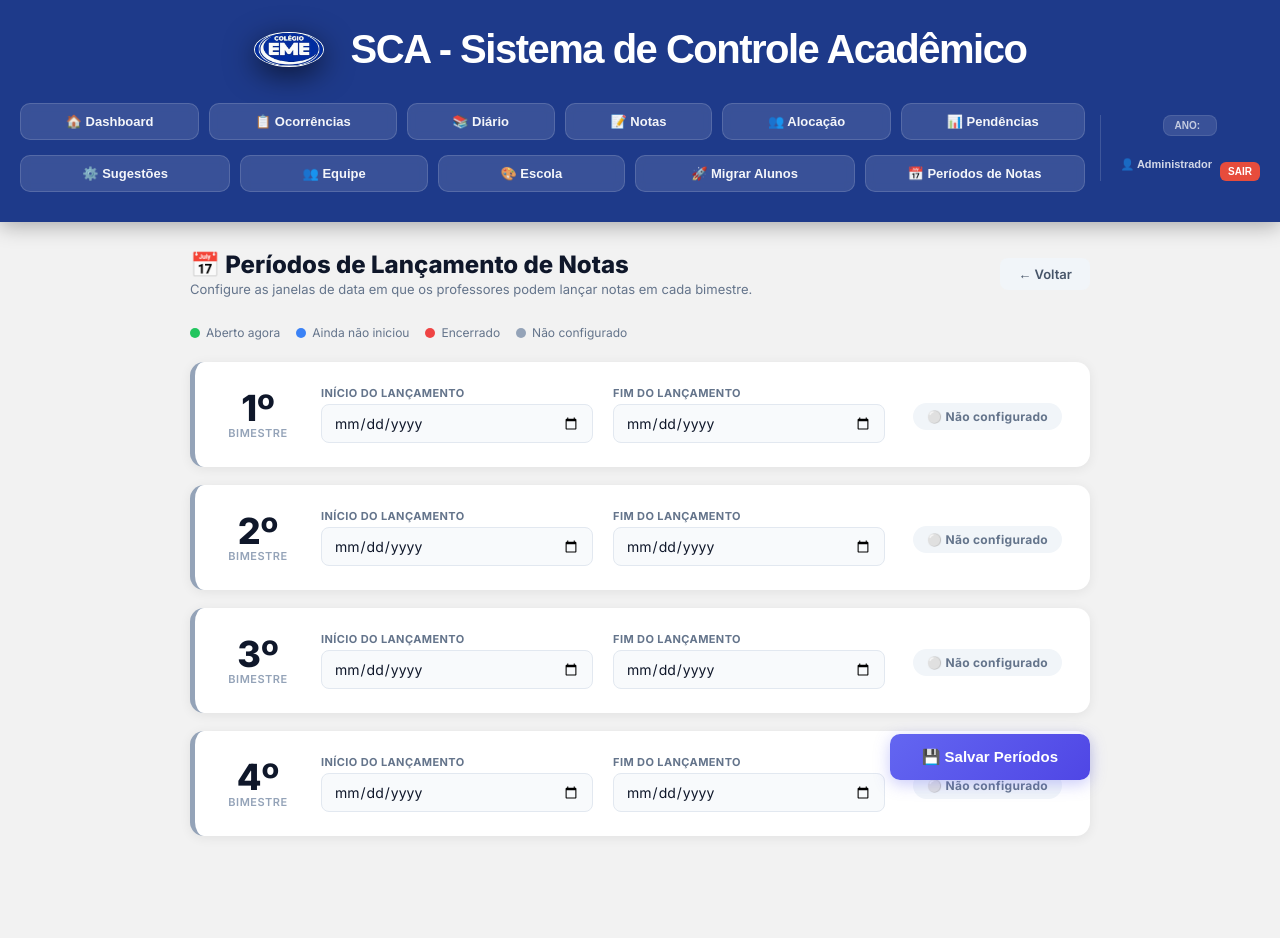
After one commit to professorsilvio-alt/colegioeme, a Django app: page /secretaria/periodos-notas/ in a window 1280 px wide. The commit adds this page. Run offline with Django 4.2, Linux system fonts and the light colour scheme; a user stored in the database is signed in; data comes from the database, SQL or seed files in the repository; data that the repository does not hold is empty.

Commit message:
feat: periodos de lançamento de notas por bimestre e avisos dinamicos

```diff
--- a/core/static/core/style.css
+++ b/core/static/core/style.css
@@ -27,8 +27,9 @@ header {
     align-items: center;
     max-width: 1400px;
     margin: 0 auto;
-    padding: 0 20px;
-    gap: 40px;
+    padding: 10px 20px;
+    gap: 20px;
+    flex-wrap: wrap;
 }
 
 .header-left {
@@ -61,9 +62,10 @@ header {
 
 .nav-row {
     display: flex;
-    gap: 15px;
+    gap: 10px;
     justify-content: center;
     width: 100%;
+    flex-wrap: wrap;
 }
 
 .nav-item {
@@ -81,9 +83,9 @@ header {
     gap: 8px;
     background: rgba(255, 255, 255, 0.12);
     border: 1px solid rgba(255, 255, 255, 0.15);
-    flex: 1; /* Distribute space */
+    flex: 1 1 auto; /* Allow shrink and grow */
     max-width: 220px; /* Prevent over-expansion */
-    min-width: 120px;
+    min-width: 110px;
     backdrop-filter: blur(5px);
 }
 
--- a/core/templates/core/base.html
+++ b/core/templates/core/base.html
@@ -5,10 +5,21 @@
     <meta charset="UTF-8">
     <title>{% block title %}SCA - Sistema de Controle Acadêmico{% endblock %}</title>
     <meta name="viewport" content="width=device-width, initial-scale=1.0">
-    <link rel="stylesheet" href="{% static 'core/style.css' %}?v=6">
+    <link rel="stylesheet" href="{% static 'core/style.css' %}?v=7">
     <style>
         :root {
             --primary-color: {{ cor_primaria|default:'#1e3a8a' }};
+        }
+        /* Força layout responsivo e previne scroll horizontal */
+        body { overflow-x: hidden; width: 100%; }
+        .header-inner { flex-wrap: wrap !important; justify-content: center !important; gap: 15px !important; }
+        .header-left { text-align: center; margin-bottom: 10px; }
+        .header-title { white-space: normal !important; font-size: clamp(20px, 4vw, 40px) !important; line-height: 1.2; word-break: break-word; }
+        .nav-row { flex-wrap: wrap !important; }
+        @media (max-width: 900px) {
+            .header-nav, .header-right { width: 100%; justify-content: center !important; flex-direction: row !important; }
+            .nav-item { flex: 1 1 auto !important; min-width: 100px !important; text-align: center; }
+            .header-right { margin-top: 10px; padding-left: 0 !important; border-left: none !important; border-top: 1px solid rgba(255,255,255,0.2); padding-top: 10px; }
         }
     </style>
     <!-- Chart.js -->
@@ -57,6 +68,11 @@
                 <a href="{% url 'escola_professores_list' %}" class="nav-item">👥 Equipe</a>
                 <a href="{% url 'escola_configurar' %}" class="nav-item">🎨 Escola</a>
                 <a href="{% url 'migrar_alunos' %}" class="nav-item">🚀 Migrar Alunos</a>
+                <a href="{% url 'config_periodos_notas' %}" class="nav-item">📅 Períodos de Notas</a>
+            </div>
+            {% elif prof and prof.cargo in 'SECRETARIA' %}
+            <div class="nav-row">
+                <a href="{% url 'config_periodos_notas' %}" class="nav-item">📅 Períodos de Notas</a>
             </div>
             {% endif %}
         </nav>
--- /dev/null
+++ b/core/templates/core/config_periodos_notas.html
@@ -0,0 +1,253 @@
+{% extends 'core/base.html' %}
+{% block title %}Períodos de Lançamento — SCA{% endblock %}
+
+{% block extra_head %}
+<style>
+    @import url('https://fonts.googleapis.com/css2?family=Inter:wght@400;500;600;700;800&display=swap');
+
+    .periodos-wrapper {
+        font-family: 'Inter', sans-serif;
+        max-width: 900px;
+        margin: 0 auto;
+    }
+
+    .periodos-header {
+        display: flex;
+        align-items: center;
+        gap: 14px;
+        margin-bottom: 28px;
+    }
+
+    .periodos-header h1 {
+        font-size: 24px;
+        font-weight: 800;
+        color: #0f172a;
+        margin: 0;
+    }
+
+    .periodos-header p {
+        font-size: 13px;
+        color: #64748b;
+        margin: 2px 0 0;
+    }
+
+    .bimestre-card {
+        background: #fff;
+        border-radius: 14px;
+        box-shadow: 0 2px 12px rgba(0,0,0,.07);
+        padding: 24px 28px;
+        margin-bottom: 18px;
+        border-left: 5px solid #94a3b8;
+        transition: box-shadow 0.2s, border-color 0.2s;
+        display: flex;
+        gap: 28px;
+        align-items: center;
+        flex-wrap: wrap;
+    }
+
+    .bimestre-card.aberto     { border-left-color: #22c55e; }
+    .bimestre-card.futuro     { border-left-color: #3b82f6; }
+    .bimestre-card.encerrado  { border-left-color: #ef4444; }
+    .bimestre-card.nao_configurado { border-left-color: #94a3b8; }
+
+    .bimestre-card:hover { box-shadow: 0 6px 24px rgba(0,0,0,.12); }
+
+    .bimestre-label {
+        flex-shrink: 0;
+        text-align: center;
+        min-width: 70px;
+    }
+
+    .bimestre-label .num {
+        font-size: 36px;
+        font-weight: 900;
+        color: #0f172a;
+        line-height: 1;
+    }
+
+    .bimestre-label .txt {
+        font-size: 11px;
+        font-weight: 600;
+        color: #94a3b8;
+        letter-spacing: 0.5px;
+        text-transform: uppercase;
+    }
+
+    .bimestre-fields {
+        flex: 1;
+        display: flex;
+        gap: 20px;
+        flex-wrap: wrap;
+    }
+
+    .field-group {
+        display: flex;
+        flex-direction: column;
+        gap: 4px;
+        flex: 1;
+        min-width: 160px;
+    }
+
+    .field-group label {
+        font-size: 11px;
+        font-weight: 700;
+        color: #64748b;
+        text-transform: uppercase;
+        letter-spacing: 0.4px;
+        margin: 0;
+    }
+
+    .field-group input[type="date"] {
+        border: 1.5px solid #e2e8f0;
+        border-radius: 8px;
+        padding: 9px 12px;
+        font-size: 14px;
+        font-family: 'Inter', sans-serif;
+        color: #0f172a;
+        background: #f8fafc;
+        width: 100%;
+        transition: border-color 0.2s, background 0.2s;
+        margin-top: 0;
+    }
+
+    .field-group input[type="date"]:focus {
+        outline: none;
+        border-color: #6366f1;
+        background: #fff;
+        box-shadow: 0 0 0 3px rgba(99,102,241,.12);
+    }
+
+    .status-badge {
+        flex-shrink: 0;
+        padding: 6px 14px;
+        border-radius: 20px;
+        font-size: 12px;
+        font-weight: 700;
+        letter-spacing: 0.3px;
+        white-space: nowrap;
+    }
+
+    .badge-aberto     { background: #dcfce7; color: #16a34a; }
+    .badge-futuro     { background: #dbeafe; color: #1d4ed8; }
+    .badge-encerrado  { background: #fee2e2; color: #dc2626; }
+    .badge-nao_configurado { background: #f1f5f9; color: #64748b; }
+
+    .save-bar {
+        position: sticky;
+        bottom: 20px;
+        display: flex;
+        justify-content: flex-end;
+        margin-top: 28px;
+    }
+
+    .btn-save {
+        background: linear-gradient(135deg, #6366f1, #4f46e5);
+        color: #fff;
+        border: none;
+        border-radius: 10px;
+        padding: 14px 32px;
+        font-size: 15px;
+        font-weight: 700;
+        cursor: pointer;
+        transition: all 0.2s;
+        box-shadow: 0 4px 16px rgba(99,102,241,.35);
+        margin-top: 0;
+    }
+
+    .btn-save:hover {
+        background: linear-gradient(135deg, #4f46e5, #4338ca);
+        transform: translateY(-2px);
+        box-shadow: 0 6px 20px rgba(99,102,241,.45);
+    }
+
+    .info-legend {
+        display: flex;
+        gap: 16px;
+        flex-wrap: wrap;
+        margin-bottom: 22px;
+        font-size: 12px;
+        color: #64748b;
+    }
+
+    .info-legend span {
+        display: flex;
+        align-items: center;
+        gap: 6px;
+    }
+
+    .dot {
+        width: 10px;
+        height: 10px;
+        border-radius: 50%;
+        flex-shrink: 0;
+    }
+
+    .dot-aberto     { background: #22c55e; }
+    .dot-futuro     { background: #3b82f6; }
+    .dot-encerrado  { background: #ef4444; }
+    .dot-nao        { background: #94a3b8; }
+</style>
+{% endblock %}
+
+{% block content %}
+<div class="periodos-wrapper">
+
+    <div class="periodos-header">
+        <div>
+            <h1>📅 Períodos de Lançamento de Notas</h1>
+            <p>Configure as janelas de data em que os professores podem lançar notas em cada bimestre.</p>
+        </div>
+        <a href="{% url 'dashboard' %}" style="margin-left:auto; padding:8px 18px; background:#f1f5f9; color:#475569; border-radius:8px; text-decoration:none; font-size:13px; font-weight:600; white-space:nowrap;">← Voltar</a>
+    </div>
+
+    <div class="info-legend">
+        <span><span class="dot dot-aberto"></span> Aberto agora</span>
+        <span><span class="dot dot-futuro"></span> Ainda não iniciou</span>
+        <span><span class="dot dot-encerrado"></span> Encerrado</span>
+        <span><span class="dot dot-nao"></span> Não configurado</span>
+    </div>
+
+    <form method="post">
+        {% csrf_token %}
+
+        {% for b in bimestres %}
+        <div class="bimestre-card {{ b.status }}">
+            <div class="bimestre-label">
+                <div class="num">{{ b.numero }}º</div>
+                <div class="txt">Bimestre</div>
+            </div>
+
+            <div class="bimestre-fields">
+                <div class="field-group">
+                    <label>Início do lançamento</label>
+                    <input type="date" name="{{ b.ini_field }}"
+                           value="{{ b.ini|date:'Y-m-d'|default:'' }}">
+                </div>
+                <div class="field-group">
+                    <label>Fim do lançamento</label>
+                    <input type="date" name="{{ b.fim_field }}"
+                           value="{{ b.fim|date:'Y-m-d'|default:'' }}">
+                </div>
+            </div>
+
+            <div>
+                {% if b.status == 'aberto' %}
+                    <span class="status-badge badge-aberto">✅ Aberto agora</span>
+                {% elif b.status == 'futuro' %}
+                    <span class="status-badge badge-futuro">🔵 Futuro — abre em {{ b.ini|date:'d/m/Y' }}</span>
+                {% elif b.status == 'encerrado' %}
+                    <span class="status-badge badge-encerrado">🔴 Encerrado em {{ b.fim|date:'d/m/Y' }}</span>
+                {% else %}
+                    <span class="status-badge badge-nao_configurado">⚪ Não configurado</span>
+                {% endif %}
+            </div>
+        </div>
+        {% endfor %}
+
+        <div class="save-bar">
+            <button type="submit" class="btn-save">💾 Salvar Períodos</button>
+        </div>
+    </form>
+
+</div>
+{% endblock %}
--- a/core/urls.py
+++ b/core/urls.py
@@ -75,4 +75,7 @@ urlpatterns = [
     path('notas/salvar/', views.nota_salvar, name='nota_salvar'),
     path('notas/aluno/<int:pk>/', views.boletim_aluno, name='boletim_aluno'),
     path('notas/boletim/<str:codigo>/', views.boletim_turma, name='boletim_turma'),
+
+    # Secretaria — Períodos de lançamento
+    path('secretaria/periodos-notas/', views.config_periodos_notas, name='config_periodos_notas'),
 ]
--- a/core/views/__init__.py
+++ b/core/views/__init__.py
@@ -7,3 +7,4 @@ from .exportacao import *
 from .gestao import *
 from .importacao import *
 from .notas import *
+from .periodos import *
--- /dev/null
+++ b/core/views/periodos.py
@@ -0,0 +1,79 @@
+import datetime
+from django.contrib import messages
+from django.contrib.auth.decorators import login_required
+from django.shortcuts import redirect, render
+
+from ..models import Configuracao, Escola, AnoLetivo
+from ..utils import get_professor
+
+
+@login_required
+def config_periodos_notas(request):
+    """Tela para Secretaria/Diretor configurar os períodos de lançamento por bimestre."""
+    prof = get_professor(request.user)
+
+    pode_configurar = (
+        request.user.is_superuser
+        or (prof and prof.cargo in ('SECRETARIA', 'DIRETOR', 'ADMIN', 'COORDENADOR', 'AUX_COORD'))
+    )
+    if not pode_configurar:
+        messages.error(request, 'Você não tem permissão para configurar períodos.')
+        return redirect('dashboard')
+
+    config, _ = Configuracao.objects.get_or_create(
+        escola=request.escola,
+        ano_letivo=request.ano_letivo,
+        defaults={
+            'inicio_periodo_letivo': datetime.date(datetime.date.today().year, 2, 3),
+            'fim_periodo_letivo': datetime.date(datetime.date.today().year, 12, 18),
+        }
+    )
+
+    if request.method == 'POST':
+        def parse_date(field):
+            val = request.POST.get(field, '').strip()
+            try:
+                return datetime.date.fromisoformat(val) if val else None
+            except ValueError:
+                return None
+
+        config.notas_b1_ini = parse_date('notas_b1_ini')
+        config.notas_b1_fim = parse_date('notas_b1_fim')
+        config.notas_b2_ini = parse_date('notas_b2_ini')
+        config.notas_b2_fim = parse_date('notas_b2_fim')
+        config.notas_b3_ini = parse_date('notas_b3_ini')
+        config.notas_b3_fim = parse_date('notas_b3_fim')
+        config.notas_b4_ini = parse_date('notas_b4_ini')
+        config.notas_b4_fim = parse_date('notas_b4_fim')
+        config.save()
+        messages.success(request, 'Períodos de lançamento atualizados com sucesso!')
+        return redirect('config_periodos_notas')
+
+    hoje = datetime.date.today()
+
+    def status_periodo(ini, fim):
+        if not ini or not fim:
+            return 'nao_configurado'
+        if hoje < ini:
+            return 'futuro'
+        if hoje > fim:
+            return 'encerrado'
+        return 'aberto'
+
+    bimestres = []
+    for b in range(1, 5):
+        ini, fim = config.periodo_para_bimestre(b)
+        bimestres.append({
+            'numero': b,
+            'ini_field': f'notas_b{b}_ini',
+            'fim_field': f'notas_b{b}_fim',
+            'ini': getattr(config, f'notas_b{b}_ini'),
+            'fim': getattr(config, f'notas_b{b}_fim'),
+            'status': status_periodo(getattr(config, f'notas_b{b}_ini'), getattr(config, f'notas_b{b}_fim')),
+        })
+
+    return render(request, 'core/config_periodos_notas.html', {
+        'config': config,
+        'bimestres': bimestres,
+        'hoje': hoje,
+    })
```
Also changed, not shown: core/admin.py (+18 -4 lines), core/models.py (+32 -5 lines), core/templates/core/dashboard.html (+7 -1 lines), core/templates/core/notas_index.html (+36 -15 lines), core/templates/core/notas_turma.html (+22 -6 lines), core/views/notas.py (+64 -11 lines), core/migrations/0024_periodos_notas_por_bimestre.py (added).
